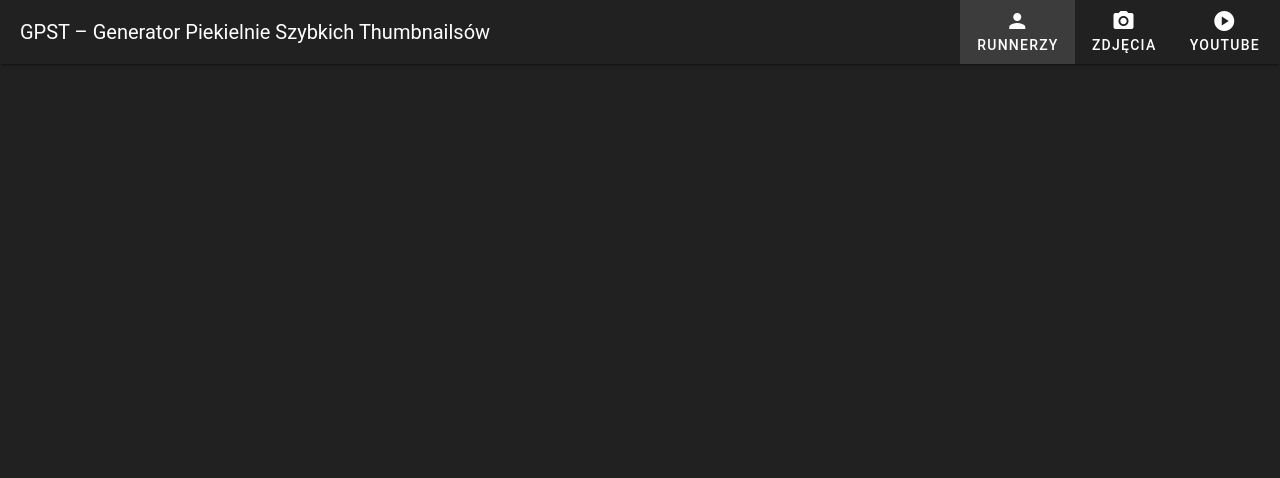
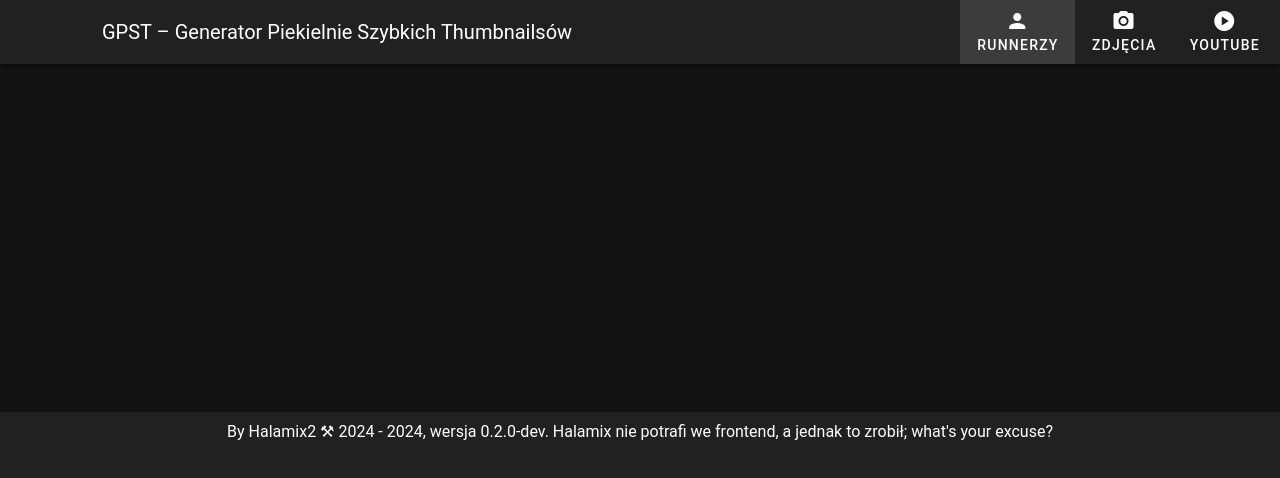
Before and after one commit to GramyPomagamy/GPST, a Vue app: page / in a window 1280 px wide. Shown: the top 478 px of the page. Built offline with nearby package versions, Linux system fonts and the light colour scheme; a web font is replaced by a local one.

Commit message:
version info

```diff
--- a/src/App.vue
+++ b/src/App.vue
@@ -1,13 +1,21 @@
 <script setup lang="ts">
 import { RouterView } from 'vue-router'
 // import HeaderItem from './components/HeaderItem.vue'
+const appVersion = import.meta.env.PACKAGE_VERSION
 </script>
 
 <template>
   <v-app>
     <v-app-bar :elevation="2">
+      <!--<template #prepend>
+        <v-app-bar-nav-icon v-if="$vuetify.display.smAndDown" /> </template
+      >-->
+      <v-img class="me-sm-8" src="favicon.ico" max-width="50" />
       <!--<v-app-bar-nav-icon />-->
-      <v-app-bar-title>GPST – Generator Piekielnie Szybkich Thumbnailsów</v-app-bar-title>
+      <v-app-bar-title v-if="$vuetify.display.smAndDown">GPST</v-app-bar-title>
+      <v-app-bar-title v-if="$vuetify.display.mdAndUp"
+        >GPST – Generator Piekielnie Szybkich Thumbnailsów</v-app-bar-title
+      >
       <v-btn stacked prepend-icon="person" to="/">Runnerzy</v-btn>
       <v-btn stacked prepend-icon="photo_camera" to="/photo">Zdjęcia</v-btn>
       <v-btn stacked prepend-icon="play_circle" to="/youtube">Youtube</v-btn>
@@ -15,11 +23,13 @@ import { RouterView } from 'vue-router'
 
     <!--<v-navigation-drawer> </v-navigation-drawer>-->
 
-    <RouterView />
+    <v-main>
+      <RouterView />
+    </v-main>
 
     <v-footer class="d-flex flex-column">
-      By Halamix2 &#9874; 2024 - {{ new Date().getFullYear() }}. Halamix nie potrafi we frontend, a
-      jednak to zrobił; what's your excuse?
+      By Halamix2 &#9874; 2024 - {{ new Date().getFullYear() }}, wersja {{ appVersion }}. Halamix
+      nie potrafi we frontend, a jednak to zrobił; what's your excuse?
     </v-footer>
   </v-app>
 </template>
--- a/tsconfig.app.json
+++ b/tsconfig.app.json
@@ -1,6 +1,6 @@
 {
   "extends": "@vue/tsconfig/tsconfig.dom.json",
-  "include": ["env.d.ts", "src/**/*", "src/**/*.vue"],
+  "include": ["env.d.ts", "src/**/*", "src/**/*.vue", "./package.json"],
   "exclude": ["src/**/__tests__/*"],
   "compilerOptions": {
     "composite": true,
@@ -8,6 +8,7 @@
     "baseUrl": ".",
     "paths": {
       "@/*": ["./src/*"]
-    }
+    },
+    "resolveJsonModule": true
   }
 }
--- a/tsconfig.node.json
+++ b/tsconfig.node.json
@@ -5,13 +5,15 @@
     "vitest.config.*",
     "cypress.config.*",
     "nightwatch.conf.*",
-    "playwright.config.*"
+    "playwright.config.*",
+    "./package.json"
   ],
   "compilerOptions": {
     "composite": true,
     "noEmit": true,
     "module": "ESNext",
     "moduleResolution": "Bundler",
-    "types": ["node"]
+    "types": ["node"],
+    "resolveJsonModule": true
   }
 }
--- a/vite.config.ts
+++ b/vite.config.ts
@@ -3,10 +3,14 @@ import { fileURLToPath, URL } from 'node:url'
 import { defineConfig } from 'vite'
 import vue from '@vitejs/plugin-vue'
 import vuetify from 'vite-plugin-vuetify'
+import packageJson from './package.json'
 
 // https://vitejs.dev/config/
 export default defineConfig({
   plugins: [vue(), vuetify({ autoImport: { labs: true } })],
+  define: {
+    'import.meta.env.PACKAGE_VERSION': JSON.stringify(packageJson.version)
+  },
   resolve: {
     alias: {
       '@': fileURLToPath(new URL('./src', import.meta.url))
```
Also changed, not shown: package.json (+4 -4 lines), vite-env.d.ts (added, +7 -0 lines), 1 other file (tests, documents, lock files or other folders).
